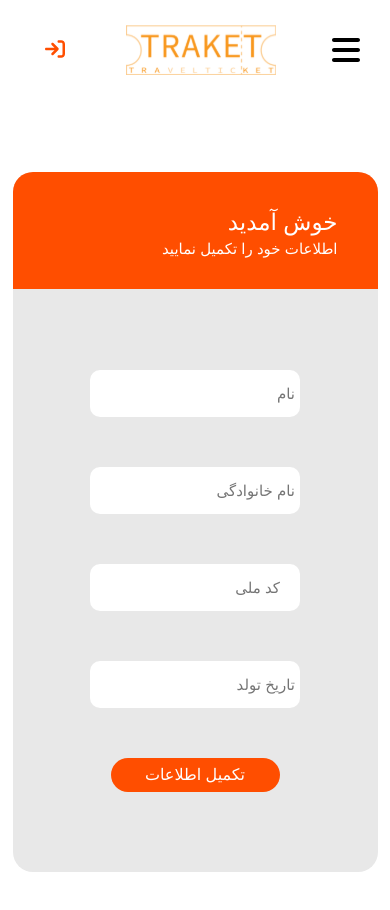
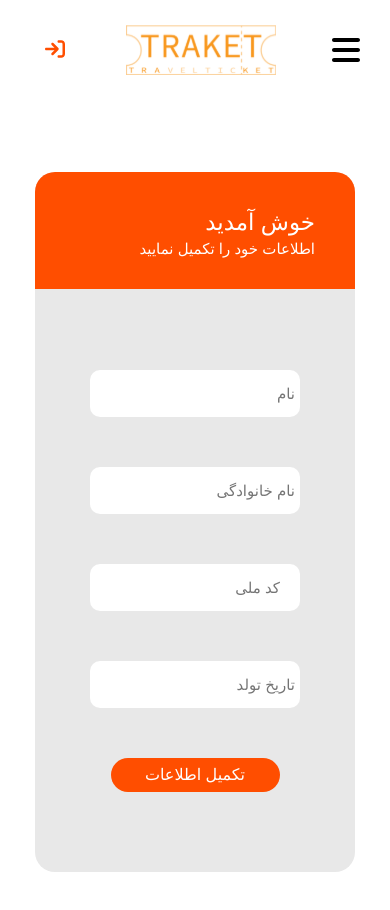
Before and after one commit to Alireza-Al/ticket-reservation-system, a React (Create React App) app: page /completeInfo/1 in a window 390 px wide. Shown: the top 910 px of the page. Built offline with nearby package versions, Linux system fonts and the light colour scheme; a small style sheet from the web is missing.

Commit message:
Edit some styles

```diff
--- a/src/asset/App.scss
+++ b/src/asset/App.scss
@@ -41,8 +41,7 @@ button {
 	justify-content: space-between;
 	background-color: #e8e8e8;
 	border-radius: 20px;
-	max-width: 365px;
-	width: 100%;
+	width: 365px;
 	height: 100%;
 
 	button {
--- a/src/asset/login-registerPageStyle/_sign.scss
+++ b/src/asset/login-registerPageStyle/_sign.scss
@@ -49,3 +49,9 @@
 	@include sign-footer;
 	height: 583px;
 }
+
+@media only screen and (max-width:768px) {
+	.sign-in, .sign-up{
+		width: 320px !important;
+	}
+}
```
